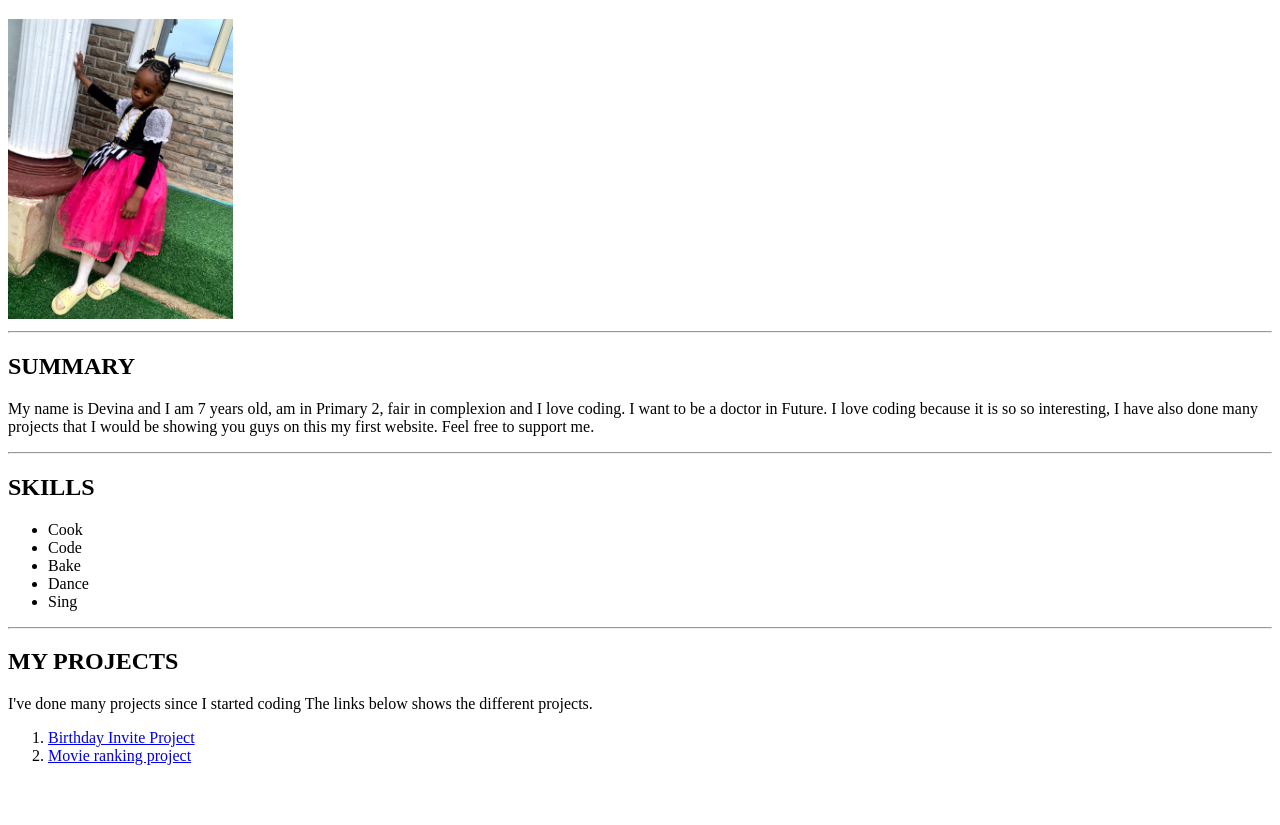
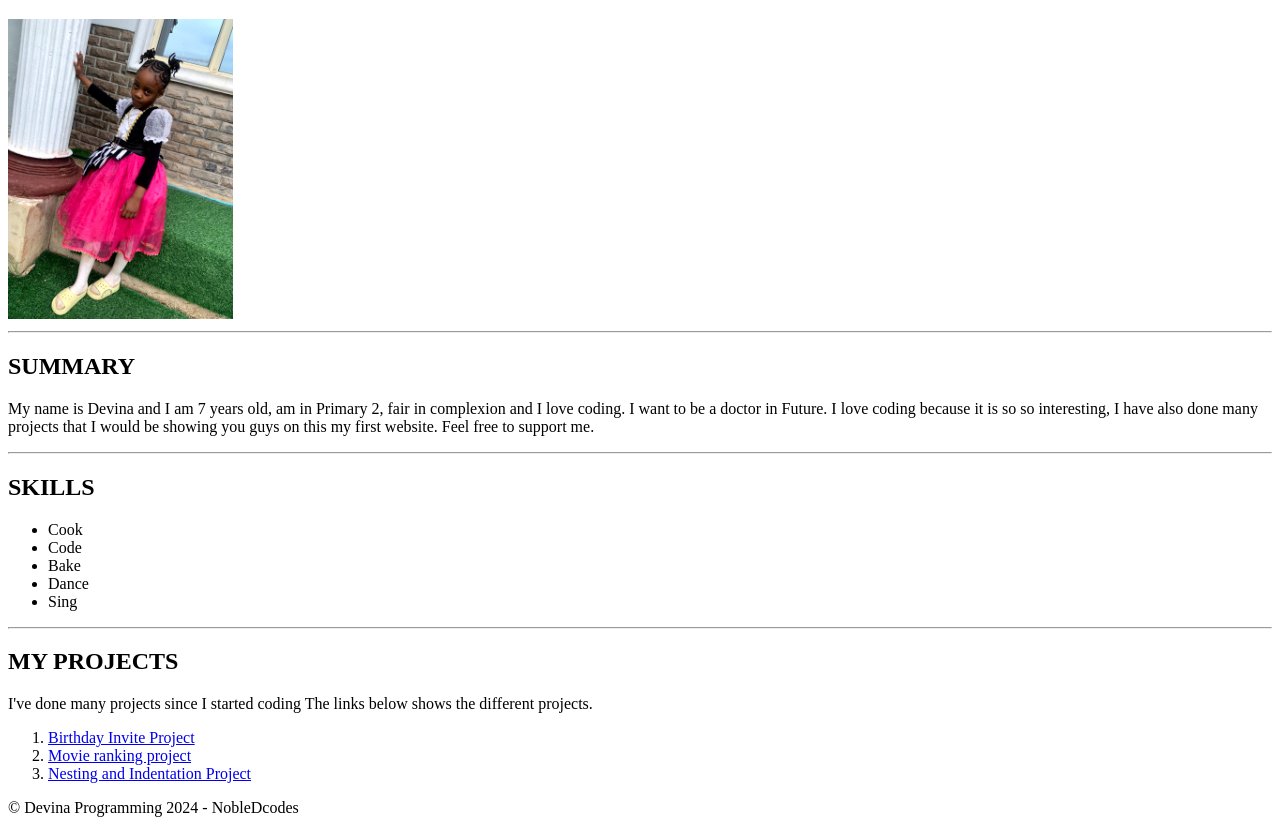
Before and after one commit to NobleDcodes/devina, a plain HTML site: page index.html in a window 1280 px wide. Shown: the part 61-886 px from the top of the page. Before the commit the page ends 842 px from the top, so only its background shows below. Drawn offline with Linux system fonts and the light colour scheme.

Commit message:
Add files via upload

```diff
--- a/index.html
+++ b/index.html
@@ -34,7 +34,10 @@
     <ol>
         <li> <a href="./birthday.html">Birthday Invite Project</a></li>
         <li><a href="./movie.html">Movie ranking project</a></li>
+        <li><a href="./nesting and indentation.html">Nesting and Indentation Project</a></li>
     </ol>
+
+    © Devina Programming 2024 - NobleDcodes
 </body>
 
 </html
```
Also changed, not shown: birthday.html (+3 -1 lines), movie.html (+2 -0 lines), nesting and indentation.html (+2 -0 lines).
